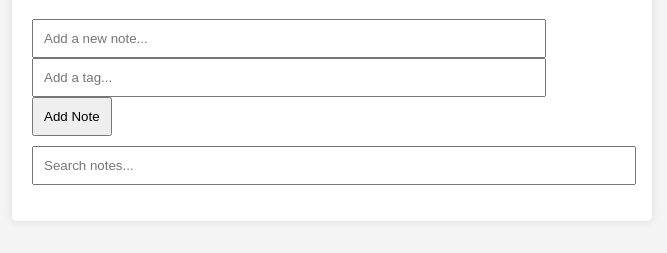
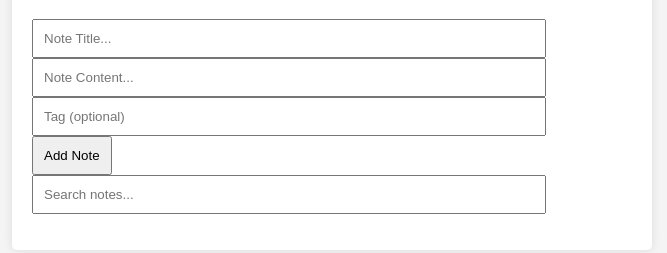
Before and after one commit to try-local/LocalNotes, a website: page public/index.html in a window 1280 px wide. Shown: the part 101-354 px from the top of the page, without its empty margins (308-975 px from the left). Drawn offline with Linux system fonts and the light colour scheme; no server answers.

Commit message:
Update index.html

```diff
--- a/public/index.html
+++ b/public/index.html
@@ -9,10 +9,11 @@
 <body>
     <div class="container">
         <h1>Local Notes</h1>
-        <input type="text" id="noteInput" placeholder="Add a new note...">
-        <input type="text" id="noteTag" placeholder="Add a tag...">
+        <input type="text" id="noteTitle" placeholder="Note Title..." />
+        <input type="text" id="noteContent" placeholder="Note Content..." />
+        <input type="text" id="noteTag" placeholder="Tag (optional)" />
         <button id="addNoteButton">Add Note</button>
-        <input type="text" id="searchInput" placeholder="Search notes..." oninput="loadNotes()">
+        <input type="text" id="searchBar" placeholder="Search notes..." oninput="filterNotes()" />
         <ul id="notesList"></ul>
     </div>
     <script src="js/app.js"></script>
```
